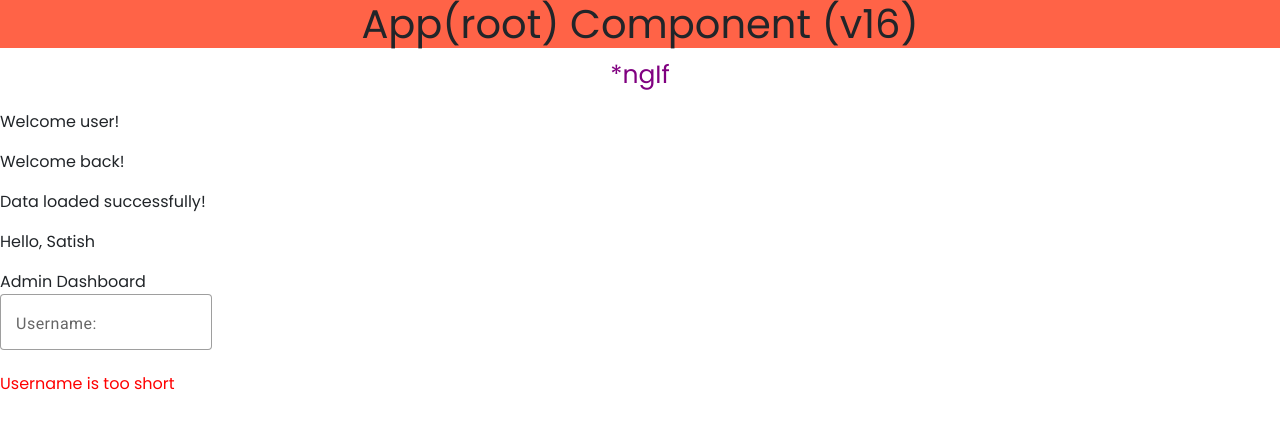
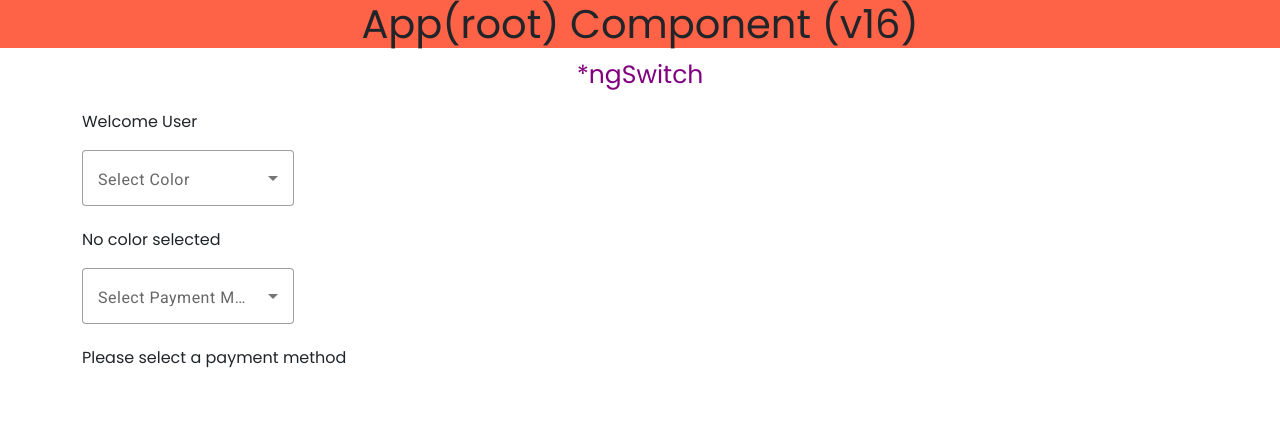
Before and after one commit to SatishKonduru/SELF-16, an Angular app: page / in a window 1280 px wide. Shown: the top 428 px of the page. Built offline with nearby package versions, Linux system fonts and the light colour scheme.

Commit message:
ngSwitch

```diff
--- a/src/app/app.component.html
+++ b/src/app/app.component.html
@@ -9,4 +9,5 @@
 <!-- <app-event-binding></app-event-binding> -->
 <!-- <app-temp-ref-variables></app-temp-ref-variables> -->
 <!-- <app-two-way-data-binding></app-two-way-data-binding> -->
-<app-if></app-if>
+<!-- <app-if></app-if> -->
+ <app-switch></app-switch>
--- a/src/app/app.module.ts
+++ b/src/app/app.module.ts
@@ -20,6 +20,7 @@
 import { TwoWayDataBindingComponent } from './components/two-way-data-binding/two-way-data-binding.component';
 import { FormsModule } from '@angular/forms';
 import { IfComponent } from './components/if/if.component';
+import { SwitchComponent } from './components/switch/switch.component';
 
 @NgModule({
   declarations: [
@@ -33,6 +34,7 @@
     TempRefVariablesComponent,
     TwoWayDataBindingComponent,
     IfComponent,
+    SwitchComponent,
   ],
   imports: [
     BrowserModule,
--- /dev/null
+++ b/src/app/components/switch/switch.component.html
@@ -0,0 +1,51 @@
+<div style="display: flex; justify-content: center">
+  <p style="font-size: 25px; color: purple">*ngSwitch</p>
+</div>
+<div class="container">
+  <div [ngSwitch]="userRole">
+    <p *ngSwitchCase="'admin'">Welcome Admin</p>
+    <p *ngSwitchCase="'user'">Welcome User</p>
+    <p *ngSwitchCase="'guest'">Welcome Guest</p>
+    <p *ngSwitchDefault>Unknown Role</p>
+  </div>
+
+  <mat-form-field appearance="outline">
+    <mat-label>Select Color</mat-label>
+    <mat-select [(ngModel)]="color">
+      <mat-option value="red">Red</mat-option>
+      <mat-option value="blue">Blue</mat-option>
+      <mat-option value="green">Green</mat-option>
+    </mat-select>
+  </mat-form-field>
+
+  <div [ngSwitch]="color">
+    <p *ngSwitchCase="'red'" style="color: red">Red Selected</p>
+    <p *ngSwitchCase="'blue'" style="color: blue">Blue Selected</p>
+    <p *ngSwitchCase="'green'" style="color: green">Green Selected</p>
+    <p *ngSwitchDefault>No color selected</p>
+  </div>
+
+  <mat-form-field appearance="outline">
+    <mat-label>Select Payment Method</mat-label>
+    <mat-select [(ngModel)]="paymentMethod">
+      <mat-option value="credit">Credit Card</mat-option>
+      <mat-option value="paypal">PayPal</mat-option>
+      <mat-option value="upi">UPI</mat-option>
+    </mat-select>
+  </mat-form-field>
+
+  <div [ngSwitch]="paymentMethod">
+    <div *ngSwitchCase="'credit'">
+      <p>Enter your credit card details</p>
+    </div>
+    <div *ngSwitchCase="'paypal'">
+      <p>Login with PayPal</p>
+    </div>
+    <div *ngSwitchCase="'upi'">
+      <p>Enter your UPI ID</p>
+    </div>
+    <div *ngSwitchDefault>
+      <p>Please select a payment method</p>
+    </div>
+  </div>
+</div>
--- /dev/null
+++ b/src/app/components/switch/switch.component.ts
@@ -0,0 +1,12 @@
+import { Component } from '@angular/core';
+
+@Component({
+  selector: 'app-switch',
+  templateUrl: './switch.component.html',
+  styleUrls: ['./switch.component.css'],
+})
+export class SwitchComponent {
+  userRole = 'user';
+  color = '';
+  paymentMethod = '';
+}
```
Also changed, not shown: src/app/components/switch/switch.component.css (added).
